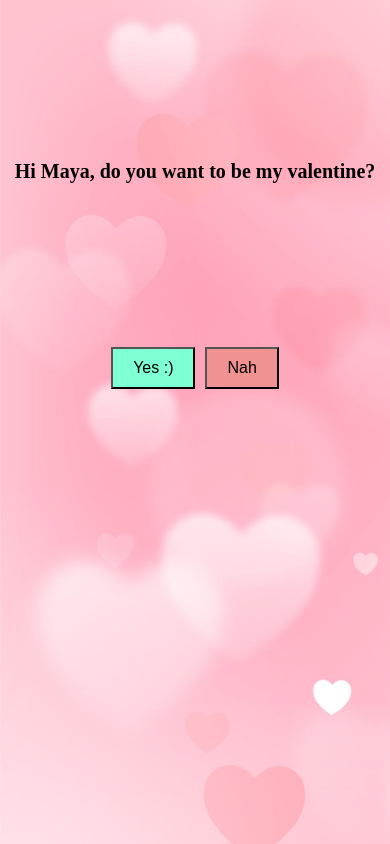
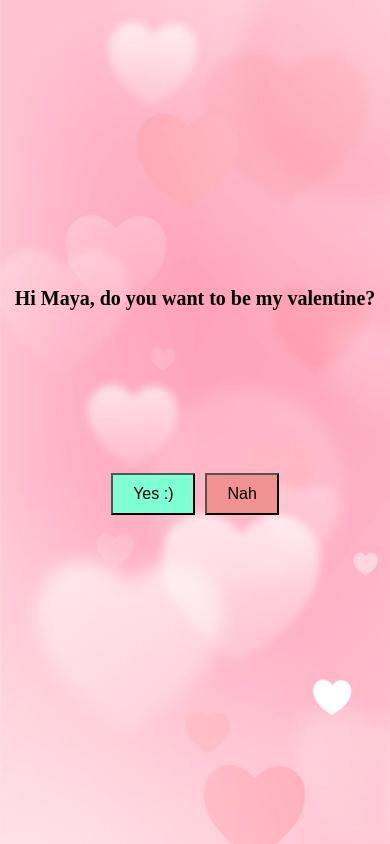
Before and after one commit to dangjonathan/valentines-day-website, a plain HTML site: page index.html in a window 390 px wide. Drawn offline with Linux system fonts and the light colour scheme.

Commit message:
fix for smaller screen pt 312321

```diff
--- a/styles/style.css
+++ b/styles/style.css
@@ -51,7 +51,7 @@ p {
 /* Media query for small screens */
 @media screen and (max-width: 600px) {
     h1 {
-        margin-top: 20vh;
+        margin-top: 50vh;
         font-size: 20px; /* Adjust font size for smaller screens */
     }
 }
```
